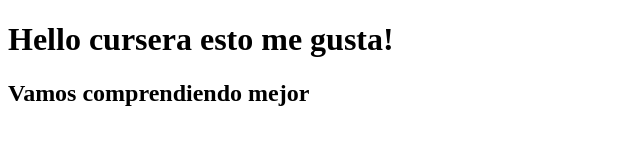
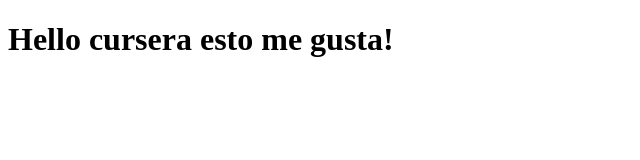
Before and after one commit to Andree-e/coursera-test-, a website: page index.html in a window 1280 px wide. Shown: the whole page, without its empty margins (0-640 px from the left). Drawn offline with Linux system fonts and the light colour scheme.

Commit message:
actualizando mi pagina

```diff
--- a/index.html
+++ b/index.html
@@ -6,6 +6,5 @@
 </head>
 <body>
 	<h1>Hello cursera esto me gusta!</h1>
-	<h2>Vamos comprendiendo mejor</h2>
 </body>
 </html>
```
